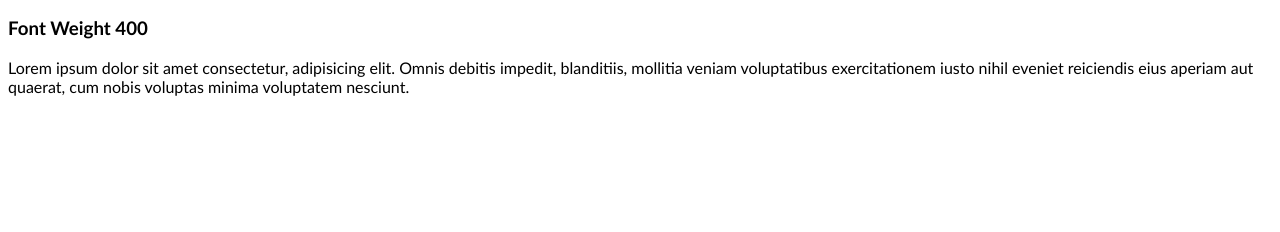
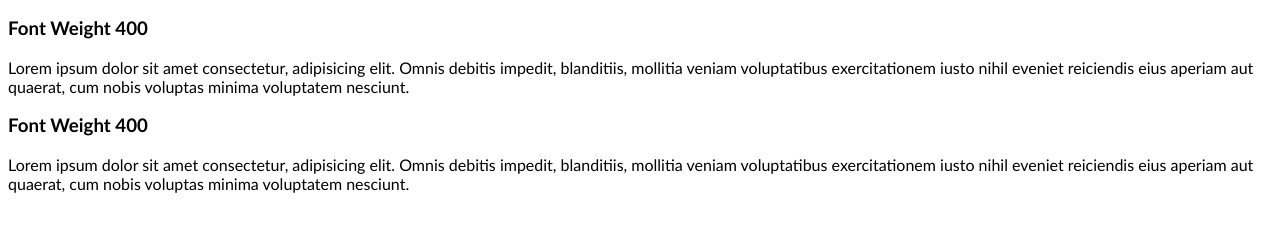
Before and after one commit to dominait/font-optimization, a website: page src/index.html in a window 1280 px wide. Shown: the part 52-284 px from the top of the page. Drawn offline with Linux system fonts and the light colour scheme.

```diff
--- a/src/index.html
+++ b/src/index.html
@@ -69,6 +69,19 @@
         </p>
     </aside>
 
+    <aside>
+        <header>
+            <h3>Font Weight 400</h3>
+        </header>
+        <p>
+            Lorem ipsum dolor sit amet consectetur, adipisicing elit. Omnis debitis impedit, blanditiis, mollitia
+            veniam
+            voluptatibus exercitationem iusto nihil eveniet reiciendis eius aperiam aut quaerat, cum nobis voluptas
+            minima
+            voluptatem nesciunt.
+        </p>
+    </aside>
+
 
 </body>
 
```
